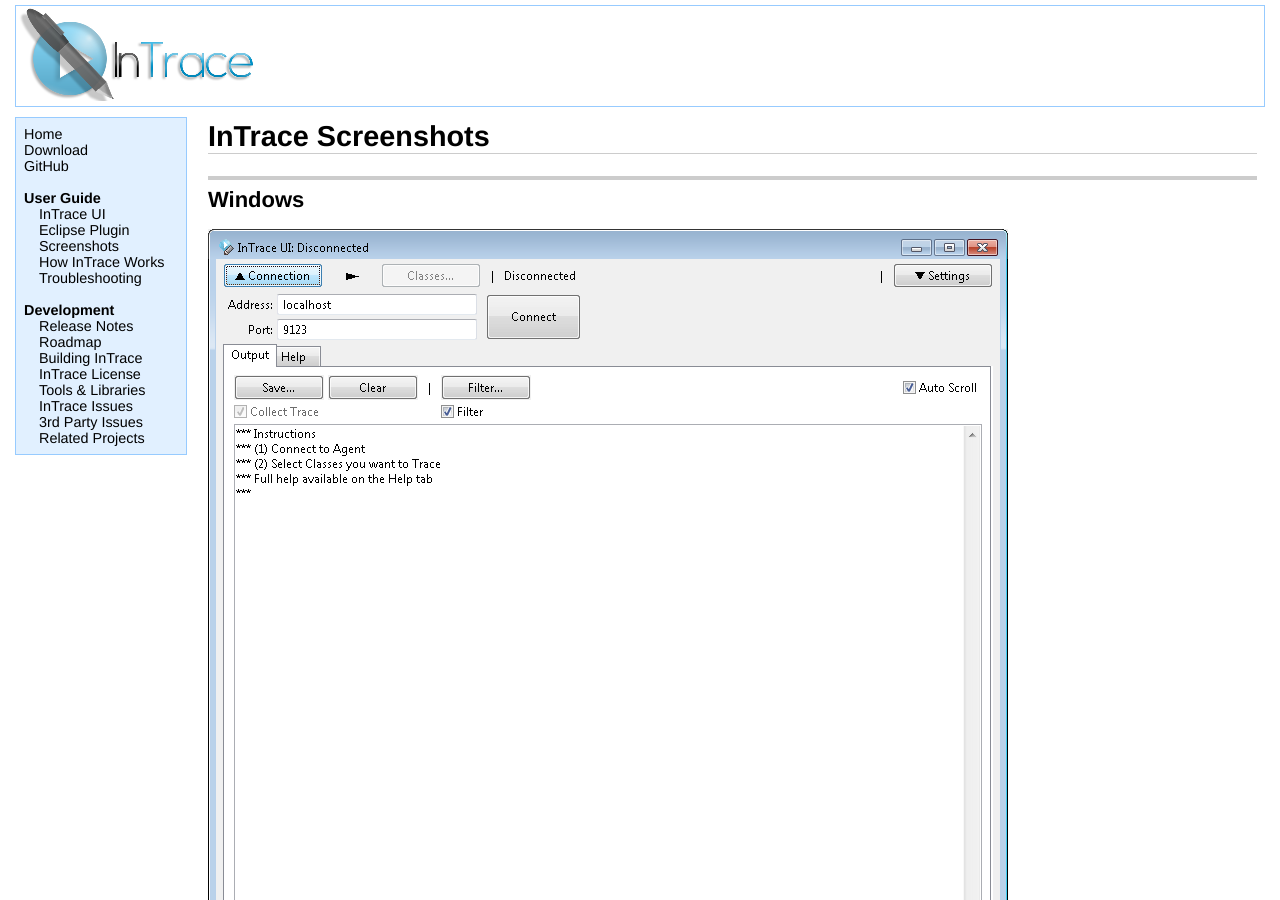
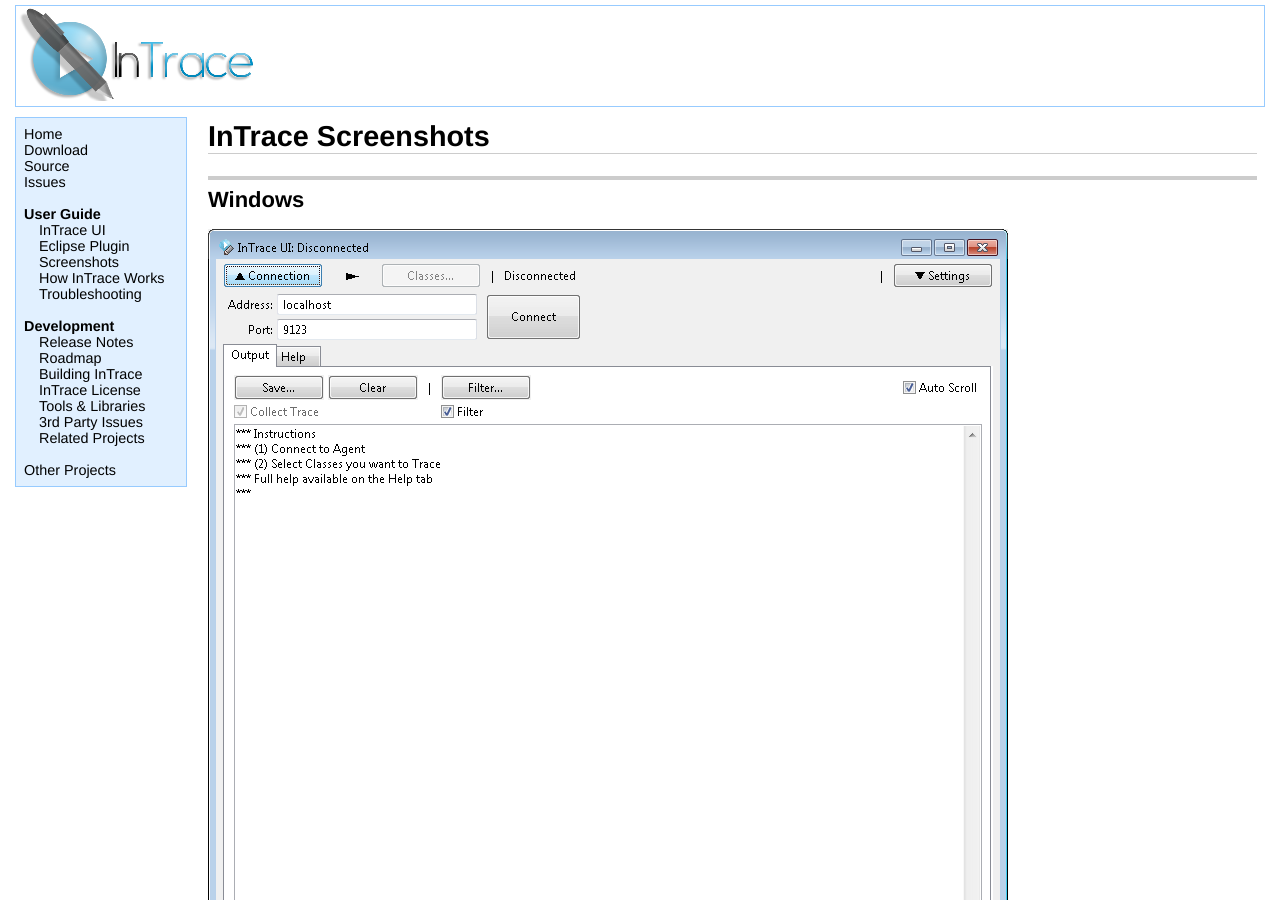
Before and after one commit to mchr3k/org.intrace, a Jekyll site: the page built from screenshots.html, in a window 1280 px wide and 900 px high. Built offline with Jekyll 4.4.1, drawn with Linux system fonts in a browser that asks for light colours.

Commit message:
Add new default link

```diff
--- a/_layouts/default.html
+++ b/_layouts/default.html
@@ -42,7 +42,8 @@
 <div class="navwrapper">
 <a href="index.html">Home</a><br />
 <a href="download.html">Download</a><br />
-<a href="https://github.com/mchr3k/org.intrace">GitHub</a><br />
+<a href="https://github.com/mchr3k/org.intrace">Source</a><br />
+<a href="https://github.com/mchr3k/org.intrace/issues">Issues</a><br />
 <br />
 <strong>User Guide</strong>
 <br />
@@ -62,10 +63,11 @@
 <a href="buildingintrace.html">Building InTrace</a><br />
 <a href="license.html">InTrace License</a><br />
 <a href="toolsandlibs.html">Tools &amp; Libraries</a><br />
-<a href="https://github.com/mchr3k/org.intrace/issues">InTrace Issues</a><br />
 <a href="thirdpartyissues.html">3rd Party Issues</a><br />
 <a href="related.html">Related Projects</a><br />
 </div>
+<br />
+<a href="../">Other Projects</a><br />
 </div>
         </div>
     </div>
```
